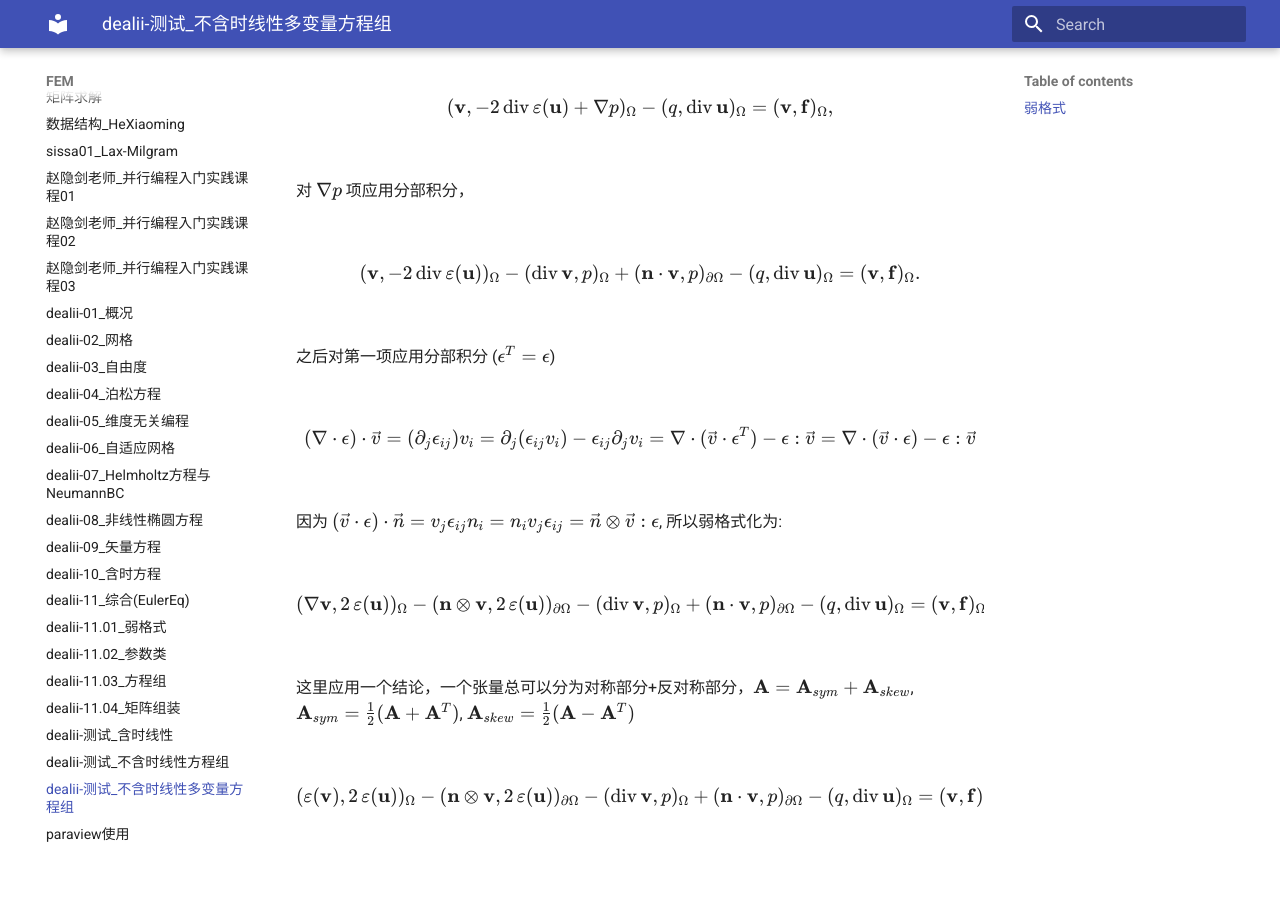
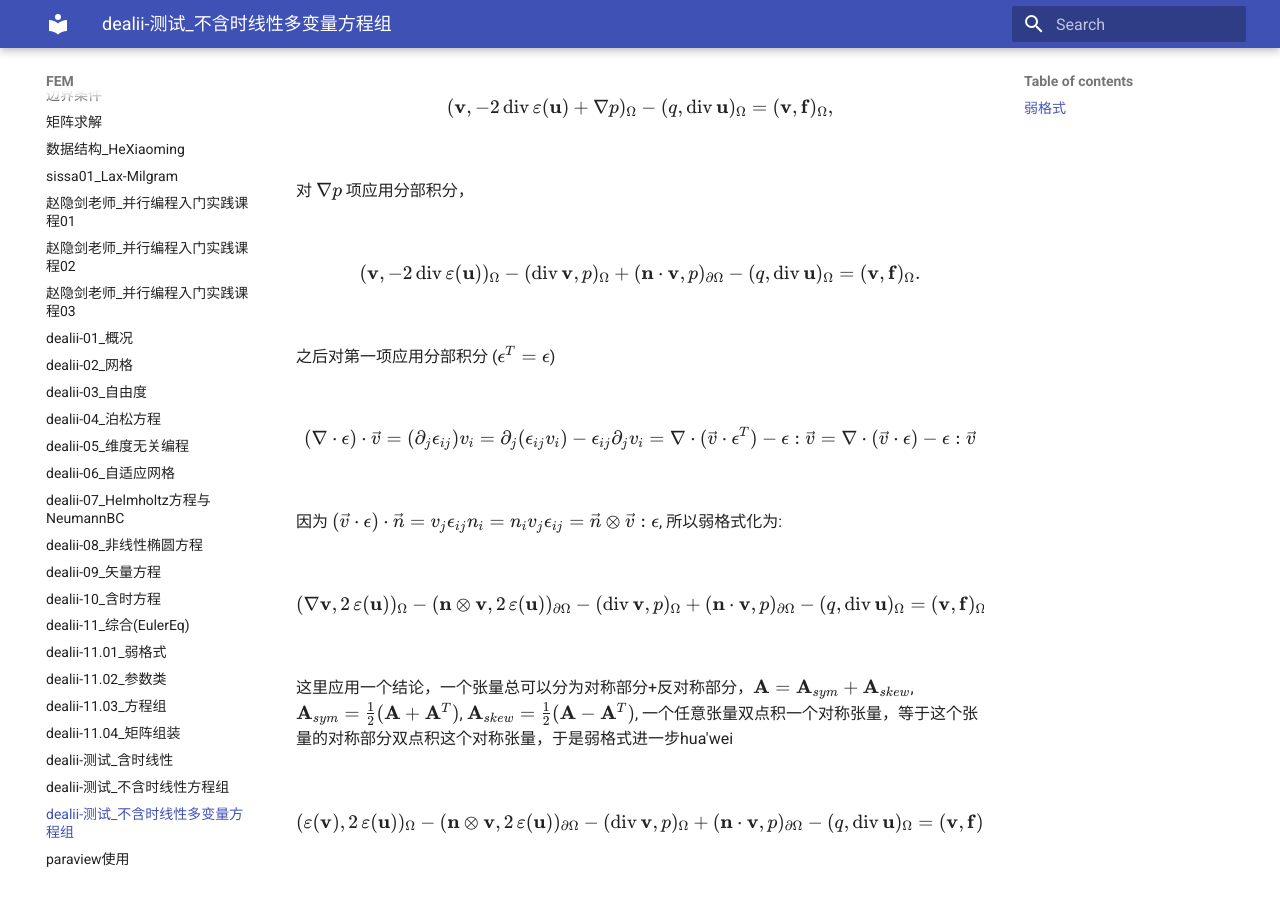
Before and after one commit to ymma98/technotes, an MkDocs documentation site: the page built from docs/FEM/dealii-测试_不含时线性方程组多变量.md, in a window 1280 px wide and 900 px high, scrolled down 581 px. Built offline with MkDocs 1.6.1 and Material for MkDocs 9.7.7, drawn with Linux system fonts in a browser that asks for light colours; before the commit the page ends 1456 px from its top, so only the background shows below that; part of the change alters nothing that is shown.

Commit message:
docs/FEM/dealii-测试_不含时线性方程组多变量.md updated from https://stackedit.cn/

```diff
--- a/docs/FEM/dealii-测试_不含时线性方程组多变量.md
+++ b/docs/FEM/dealii-测试_不含时线性方程组多变量.md
@@ -41,7 +41,7 @@ $$
 = (\mathbf{v}, \mathbf{f})_\Omega,
 $$
 
-这里应用一个结论，一个张量总可以分为对称部分+反对称部分，$\mathbf{A}=\mathbf{A}_{sym}+\mathbf{A}_{skew}$, $\mathbf{A}_{sym} = \frac{1}{2} (\mathbf{A} + \mathbf{A}^T)$, $\mathbf{A}_{skew} = \frac{1}{2} (\mathbf{A} - \mathbf{A}^T)$
+这里应用一个结论，一个张量总可以分为对称部分+反对称部分，$\mathbf{A}=\mathbf{A}_{sym}+\mathbf{A}_{skew}$, $\mathbf{A}_{sym} = \frac{1}{2} (\mathbf{A} + \mathbf{A}^T)$, $\mathbf{A}_{skew} = \frac{1}{2} (\mathbf{A} - \mathbf{A}^T)$, 一个任意张量双点积一个对称张量，等于这个张量的对称部分双点积这个对称张量，于是弱格式进一步hua'wei
 
 $$
 (\varepsilon(\mathbf{v}), 2 \, \varepsilon(\mathbf{u}))_\Omega - (\mathbf{n} \otimes \mathbf{v}, 2 \, \varepsilon(\mathbf{u}))_{\partial\Omega} - (\mathrm{div}\,\mathbf{v}, p)_\Omega + (\mathbf{n}\cdot\mathbf{v}, p)_{\partial\Omega} - (q, \mathrm{div}\,\mathbf{u})_\Omega
@@ -50,8 +50,8 @@ $$
 
 
 <!--stackedit_data:
-eyJoaXN0b3J5IjpbMTY5NDg1NTU5NSwtMTg1ODM2MjM3OCwyMD
-cyMzYzMjQ5LC03NDE0NzcxNjAsLTIxMjk5MzYyNDMsNzg0NDEz
-MzMyLC0xNTM2NzY5MjQ2LC0xMzUwNTk3MjM2LC0xODExMjcwMz
-g1XX0=
+eyJoaXN0b3J5IjpbMTUzMTMyNDU4LC0xODU4MzYyMzc4LDIwNz
+IzNjMyNDksLTc0MTQ3NzE2MCwtMjEyOTkzNjI0Myw3ODQ0MTMz
+MzIsLTE1MzY3NjkyNDYsLTEzNTA1OTcyMzYsLTE4MTEyNzAzOD
+VdfQ==
 -->
```
